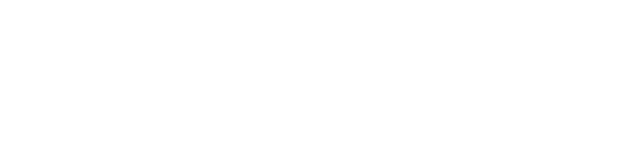
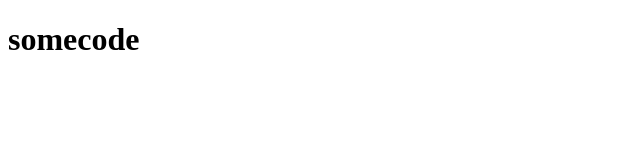
Before and after one commit to Dvivevski/testrep, a plain HTML site: page index.html in a window 1280 px wide. Shown: the whole page, without its empty margins (0-640 px from the left). Drawn offline with Linux system fonts and the light colour scheme.

Commit message:
Added h1

```diff
--- a/index.html
+++ b/index.html
@@ -8,5 +8,7 @@
 </head>
 <body>
 
+<h1>somecode</h1>
+
 </body>
 </html>
```
